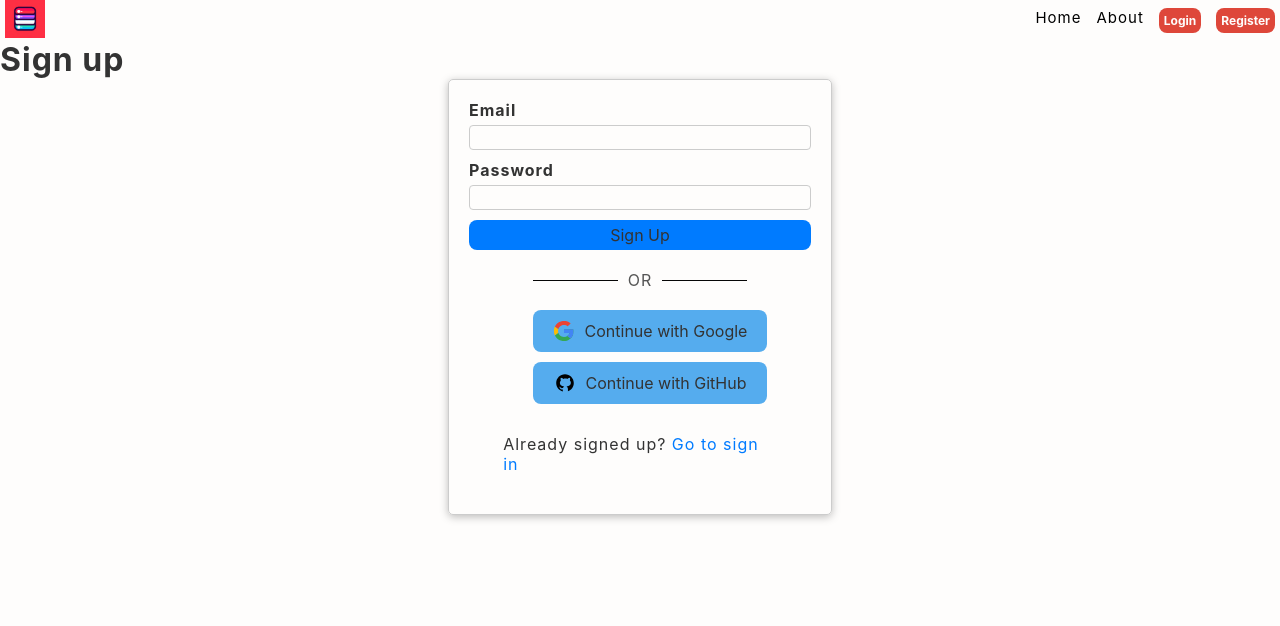
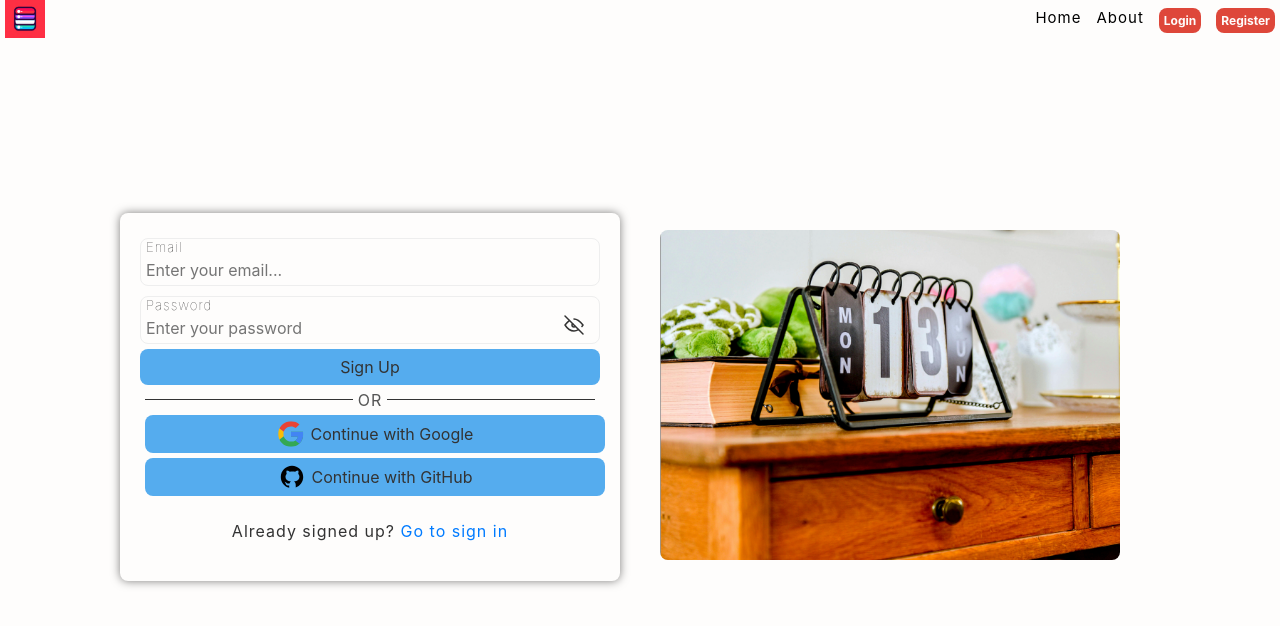
Before and after one commit to zli213/TaskTick, a Next.js app: page /auth/register in a window 1280 px wide. Shown: the top 626 px of the page. Built offline with nearby package versions, Linux system fonts and the light colour scheme; no server answers.

Commit message:
Optimize login and register page's styles.

```diff
--- a/app/auth/register/page.js
+++ b/app/auth/register/page.js
@@ -7,7 +7,6 @@ const Signup = () => {
     <>
       <Navbar />
       <div>
-        <h1>Sign up</h1>
         <SignupForm />
       </div>
     </>
--- a/app/auth/signin/page.js
+++ b/app/auth/signin/page.js
@@ -1,11 +1,10 @@
 // app/auth/signin/page.js
 "use client";
 
-import { set } from "mongoose";
 import { signIn, signOut } from "next-auth/react";
 import { useRouter } from "next/navigation";
 import { useState, useEffect } from "react";
-import styles from "../../../styles/scss/signin.module.scss";
+import styles from "../../../styles/scss/form.module.scss";
 import Link from "next/link";
 import Navbar from "../../../components/pages/Navbar";
 import { useSession } from "next-auth/react";
@@ -137,7 +136,7 @@ const SignInPage = () => {
           </p>
         </form>
         <div className={styles.image}>
-          <img src="/images/right_img.png" alt="signin" />
+          <img src="/images/signIn.jpg" className={styles.ri} alt="signin" />
         </div>
       </div>
     </>
--- a/components/pages/Signup/SignupForm.client.js
+++ b/components/pages/Signup/SignupForm.client.js
@@ -6,6 +6,8 @@ import Link from "next/link";
 import { signIn } from "next-auth/react";
 import { useSession } from "next-auth/react";
 import ThirdPartySignInButtons from "../Signin/ThirdPartySignInButtons";
+import EmailInputField from "../Signin/EmailInputField";
+import PasswordInputField from "../Signin/PasswordInputField";
 
 const SignupForm = () => {
   const [formData, setFormData] = useState({});
@@ -15,6 +17,10 @@ const SignupForm = () => {
   const [errorMessage, setErrorMessage] = useState("");
   const [signUpInitiated, setSignUpInitiated] = useState(false);
   const [error, setError] = useState("");
+  const [isPasswordVisible, setIsPasswordVisible] = useState(false);
+  const handleVisibilityToggle = () => {
+    setIsPasswordVisible((prevVisibility) => !prevVisibility);
+  };
   const handleSubmit = async (event) => {
     // clear any previous errors
     setError("");
@@ -105,42 +111,39 @@ const SignupForm = () => {
     fetchData();
   }, [session, signUpInitiated]);
   return (
-    <form className={styles.signupForm} onSubmit={handleSubmit} method="post">
+    <div className={styles.container}>
+      <form className={styles.form} onSubmit={handleSubmit} method="post">
         {error && <p className={styles.error}>{error}</p>}
         {notification && (
           <div style={{ color: "red", margin: "10px 0" }}>{notification}</div>
         )}
-      <div className={styles.inputGroup}>
-        <label>Email</label>
-        <input
-          type="email"
-          id="email"
-          name="email"
-          required
-          onChange={handleChange}
-          value={formData.email}
+
+        <EmailInputField
+          formValues={formData}
+          handleChange={handleChange}
+          styles={styles}
         />
-      </div>
-      <div className={styles.inputGroup}>
-        <label>Password</label>
-        <input
-          type="password"
-          id="password"
-          name="password"
-          required
-          onChange={handleChange}
-          value={formData.password}
+
+        <PasswordInputField
+          formValues={formData}
+          handleChange={handleChange}
+          isPasswordVisible={isPasswordVisible}
+          handleVisibilityToggle={handleVisibilityToggle}
+          styles={styles}
         />
-      </div>
         <button className={styles.submit}>Sign Up</button>
         <ThirdPartySignInButtons handleSignIn={handleSignUp} styles={styles} />
         <p className={styles.signIn}>
-        Already signed up?{" "}
+          Already signed up?{"\u00a0"}
           <Link href="/auth/signin" className={styles.signInLink}>
             Go to sign in
           </Link>
         </p>
       </form>
+      <div className={styles.image}>
+        <img src="/images/signUp.png" className={styles.ri} alt="signin" />
+      </div>
+    </div>
   );
 };
 
--- a/styles/scss/form.module.scss
+++ b/styles/scss/form.module.scss
@@ -1,99 +1,173 @@
-@use "./utils/variable" as *;
+@use "../scss/utils/variable" as *;
 
-.signupForm {
+.container {
+  width: 100%;
+  height: auto;
+  background-color: $bodyBg;
+  display: flex;
+  justify-content: center;
+  align-items: center;
+  margin-top: 15rem;
+
+  .form {
     display: flex;
     flex-direction: column;
+    justify-content: center;
     align-items: center;
-  justify-content: center;
-  width: 30%;
-  margin: 0 auto;
-  padding: 2rem;
-  border: 1px solid #ccc;
-  border-radius: 5px;
-  box-shadow: 0 2px 8px rgba(0, 0, 0, 0.26);
-  .inputGroup {
+    width: 50rem;
+    height: auto;
+    border-radius: $borderRadius;
+    padding: $paddingMd;
+    box-shadow: 0 0 10px rgba(0, 0, 0, 0.5);
+
+    .error {
+      color: $errorColor;
+      margin-bottom: $marginXsm;
+    }
+
+    .input_style {
       width: 100%;
-    margin-bottom: 1rem;
+      margin: $marginXsm;
+      border: 1px solid $midGrayColor;
+      border-radius: $borderRadius;
+
       label {
-      font-weight: bold;
-      margin-bottom: 0.5rem;
+        font-size: smaller;
+        font-weight: lighter;
+        margin-left: $marginXsm;
         display: block;
       }
       input {
-      font: inherit;
-      display: block;
         width: 100%;
-      border: 1px solid #ccc;
-      border-radius: 4px;
-      padding: 0.15rem 0.25rem;
+        padding: $paddingXsm;
       }
-    input:focus {
-      outline: none;
-      border-color: #4f005f;
+      .visibility {
+        width: 100%;
+        .visibility_btn {
+          background-color: transparent;
+          border: none;
+          cursor: pointer;
         }
       }
-  .error {
-    color: $errorColor;
-    margin-bottom: 10px;
+    }
+    .password_style {
+      width: 100%;
+      margin: $marginXsm;
+      border: 1px solid $midGrayColor;
+      border-radius: $borderRadius;
+      display: flex;
+      flex-direction: column;
+      .password_label {
+        label {
+          font-size: smaller;
+          font-weight: lighter;
+          margin-left: $marginXsm;
+          display: block;
+        }
+      }
+      .input_password {
+        display: flex;
+        flex-direction: row;
+        justify-content: space-between;
+        input {
+          width: 90%;
+          padding: $paddingXsm;
+        }
+        .visibility {
+          width: 8%;
+          .visibility_btn {
+            background-color: transparent;
+            border: none;
+            cursor: pointer;
+          }
+        }
+      }
     }
     .submit {
-    background-color: #007bff;
+      background-color: $buttonLightBlue;
       &:hover {
-      background-color: #0056b3;
+        background-color: $buttonDarkBlue;
       }
       width: 100%;
-    padding: 5px;
+      padding: $paddingsm;
       border-radius: $borderRadius;
     }
+    .third_party_accout {
+      width: 100%;
       .dividerWithText {
         display: flex;
         align-items: center;
         text-align: center;
         color: $textSecondaryColor; // Text color
-    margin: 20px 0; // Adjust the margin as needed
+        margin: $marginXsm 0; // Adjust the margin as needed
         width: 100%;
 
         &::before,
         &::after {
           content: "";
           flex: 1;
-      border-bottom: 1px solid #060606; // Change the color and thickness as needed
-      margin: 0 10px; // Adjust spacing around the text
+          border-bottom: 1px solid $textPrimaryColor; // Change the color and thickness as needed
+          margin: 0 $marginXsm; // Adjust spacing around the text
         }
         .dividerWithText span {
-      padding: 0 5px;
+          padding: 0 $paddingXsm;
         }
       }
-
       .google,
       .github {
         display: flex;
         justify-content: center;
         align-items: center;
-    gap: 10px;
+        gap: $gapSm;
         width: 100%;
-    padding: 10px;
-    margin: 10px;
+        padding: $paddingXsm;
+        margin: $marginXsm;
         border-radius: $borderRadius;
         text-align: center;
-    background-color: #55acee;
+        background-color: $buttonLightBlue;
         &:hover {
-      background-color: #007bff;
+          background-color: $buttonDarkBlue;
         }
       }
 
       .icon {
-    height: 2.2rem;
+        height: $lineHeight;
       }
+    }
+
+    .signUp,
     .signIn {
       margin: $marginSm 0;
       width: 80%;
+      text-align: center;
+      .signUpLink,
       .signInLink {
-      color: #007bff;
+        color: $buttonDarkBlue;
 
         &:hover {
-        color: #0056b3;
+          color: $priorityBlue;
         }
       }
     }
   }
+  .image {
+    width: 50rem;
+    height: auto;
+    padding: $paddingMd;
+    margin: $marginSm;
+    .ri {
+      border-radius: $borderRadius;
+    }
+  }
+  @media screen and (max-width: 768px) {
+    flex-direction: column;
+    margin-top: $marginLg;
+    .form {
+      width: 100%;
+      margin-bottom: $marginXsm;
+    }
+    .image {
+      display: none;
+    }
+  }
+}
--- a/styles/scss/utils/_variable.scss
+++ b/styles/scss/utils/_variable.scss
@@ -24,6 +24,8 @@ $fontSizeMd: 2.4rem;
 $fontSizeLg: 3rem;
 $fontSizeXl: 4rem;
 $gap: 2rem;
+$gapXsm: 0.3rem;
+$gapSm: 0.6rem;
 $marginXsm: 0.5rem;
 $marginSm: 2rem;
 $marginMd: 3rem;
```
Also changed, not shown: styles/scss/signin.module.scss (deleted, +0 -174 lines), public/images/signIn.jpg (added), public/images/signUp.png (added). Lines whose indentation alone changed are shown as unchanged.
